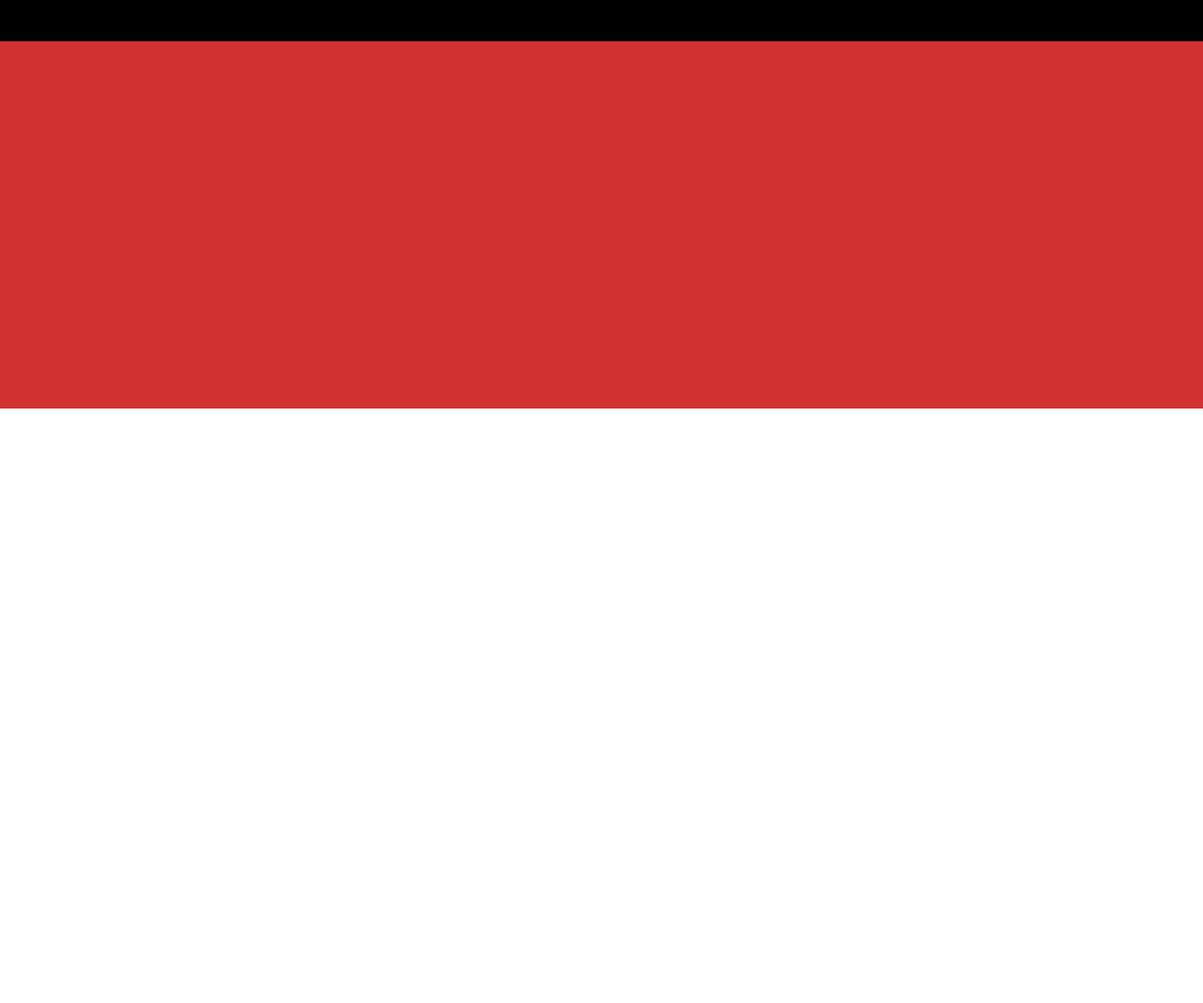
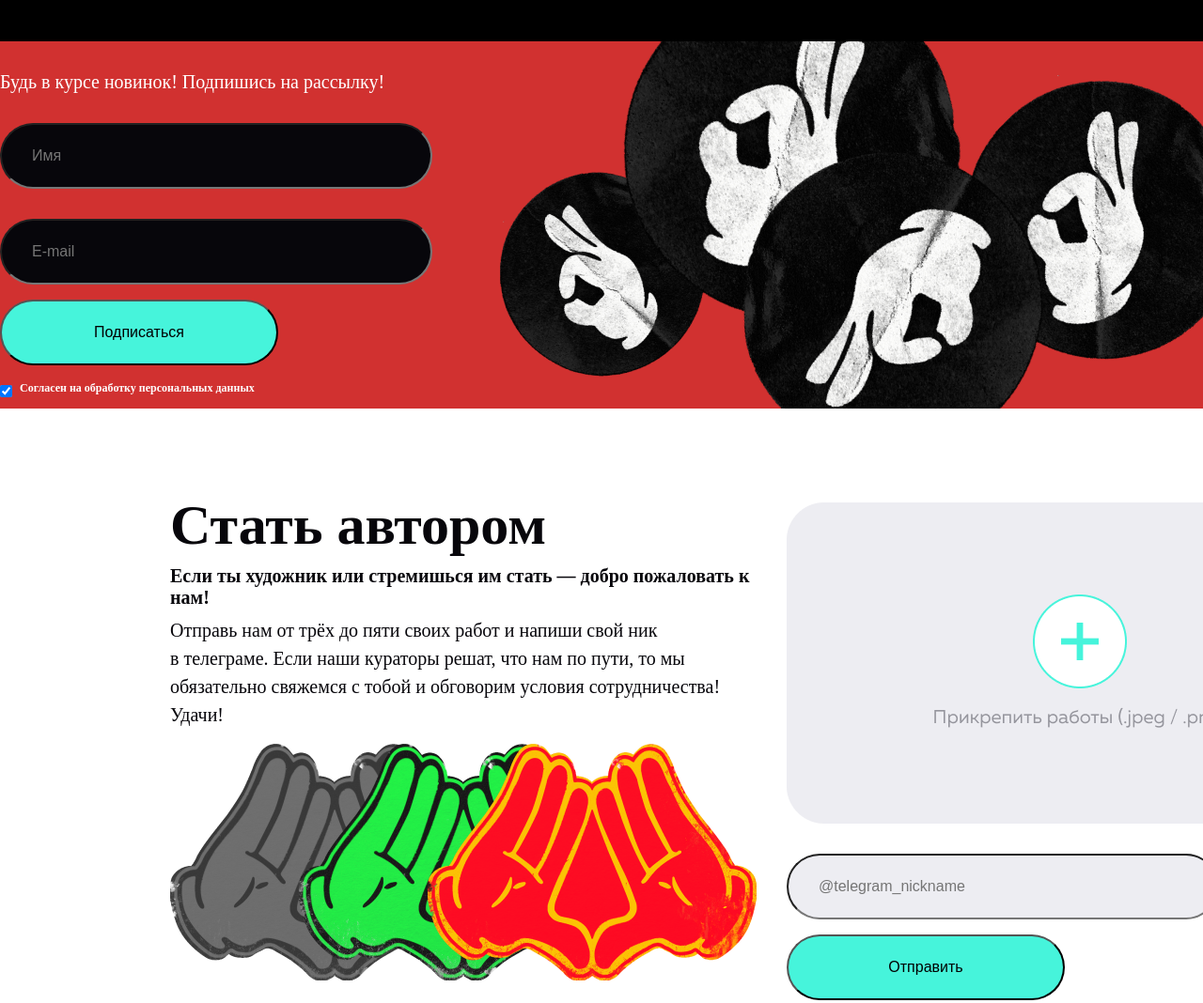
Before and after one commit to ViRTYOZZZ63/----, a plain HTML site: page index.html in a window 1280 px wide. Shown: the part 3140-4208 px from the top of the page at 94% size. Before the commit the page ends 3575 px from the top, so only its background shows below. Drawn offline with nearby package versions, Linux system fonts and the light colour scheme.

Commit message:
add two new section

```diff
--- a/css/style.css
+++ b/css/style.css
@@ -587,18 +587,164 @@ html body {
   width: 100%;
   height: 391px;
   background-color: #d13130;
+  display: flex;
+  justify-content: flex-end;
+  gap: 32px;
   /* margin-top: 90px; */
+}
+.section-contact-image{
+  background-image: url("../img/okay.png");
+  background-size: cover;
+  background-repeat: no-repeat;
+  position: relative;
+  width: 788px;
+  height: 391px;
+  object-fit: contain;
+}
+.section-contact-title{
+  font-family: RussoOne;
+  font-size: 20px;
+  font-weight: normal;
+  font-stretch: normal;
+  font-style: normal;
+  line-height: normal;
+  letter-spacing: normal;
+  text-align: left;
+  color: #fff;
+  margin-top: 2rem;
+}
+.action-form{
+  display: flex;
+  flex-direction: row;
+  justify-content: flex-start;
+  align-items: center;
+  gap: 10px;
+  margin: 32px 40px 16px 0;
+  padding: 10px 10px 10px 32px;
+  border-radius: 40px;
+  background-color: #07060b;
+  width: 460px;
+  height: 70px;
+}
+.section-contact-button{
+    width: 296px;
+    height: 70px;
+    display: flex;
+    flex-direction: row;
+    justify-content: center;
+    align-items: center;
+    gap: 10px;
+    border-radius: 40px;
+    background-color: #46f4db;
+}
+input, select, textarea{
+  color: #717178;
+}
+.checkbox-politicy{
+  display: flex;
+  flex-direction: row;
+  margin-top: 17px;
+  flex-wrap: wrap;
+  gap: 8px;
+  align-items: flex-start;
+}
+.politicy-text{
+  font-family: Muller;
+  font-size: 12px;
+  font-weight: bold;
+  font-stretch: normal;
+  font-style: normal;
+  line-height: normal;
+  letter-spacing: normal;
+  text-align: left;
+  color: #fff;
+}
+.bg-white{
+  display: flex;
+}
+.section-faq-image{
+  background-image: url("../img/add-work.png");
+  background-size: cover;
+  background-repeat: no-repeat;
+  position: relative;
+  width: 624px;
+  height: 342px;
+  object-fit: contain;
+  margin-top: 100px;
+}
+.force-feedback{
+  display: flex;
+  flex-direction: column;
+}
+.action-form-faq{
+  background-color: #ededf2;
+}
+.section-faq-title{
+    font-family: RussoOne;
+    font-size: 60px;
+    font-weight: bold;
+    font-stretch: normal;
+    font-style: normal;
+    line-height: normal;
+    letter-spacing: normal;
+    text-align: left;
+    color: #07060b;
+}
+.motivation{
+    font-family: RussoOne;
+    font-size: 20px;
+    font-weight: bold;
+    font-stretch: normal;
+    font-style: normal;
+    line-height: normal;
+    letter-spacing: normal;
+    text-align: left;
+    color: #07060b;
+}
+.message-to-telegram{
+  font-family: Muller;
+  font-size: 20px;
+  font-weight: normal;
+  font-stretch: normal;
+  font-style: normal;
+  line-height: 1.5;
+  letter-spacing: normal;
+  text-align: left;
+  color: #07060b
+}
+.section-faq-wrapper{
+  display: flex;
+  flex-direction: column;
+  flex-wrap: wrap;
+  margin-left: 320px;
+  margin-top: 90px;
+  margin-right: 32px;
+}
+.section-faq-love-image{
+  background-image: url("../img/iloveyou.png");
+  background-size: cover;
+  background-repeat: no-repeat;
+  position: relative;
+  width: 624px;
+  height: 252px;
+  object-fit: contain;
+}
+.bg-black-top{
+  height: 54.375rem;
 }
 @media (max-width: 1550px) {
   .section-sale-myinfo-container {
-    margin-left: 120px;
+    margin-left: 7.5rem;
   }
   .other-auction-container {
     margin-right: 0;
-    margin-left: 140px;
+    margin-left: 8.75rem;
   }
   .bg-black{
     width: 100%;
+  }
+  .section-faq-wrapper{
+    margin-left: 11.3125rem;
   }
 }
 @media (max-width: 1200px) {
--- a/index.html
+++ b/index.html
@@ -232,24 +232,6 @@
               <img class="title-icon" src="/img/flash.png" alt="flash">
               <span class="newstickers">Новые стикеры</span>
             </div>
-
-             <!-- <div class="swiper">
-  <div class="swiper-wrapper">
-    <div class="swiper-slide">
-      <img src="/img/sliderimages/Ghost-1.png" alt="">
-      <img src="/img/sliderimages/Ghost-2.png" alt="">
-      <img src="/img/sliderimages/Parental Advisory 1.png" alt="">
-    </div>
-    <div class="swiper-slide">
-      <img src="/img/sliderimages/Ghost-1.png" alt="">
-      <img src="/img/sliderimages/Ghost-2.png" alt="">
-      <img src="/img/sliderimages/Parental Advisory 1.png" alt="">
-    </div>
-    <div class="swiper-slide"></div>
-  </div>
-  <div class="swiper-pagination"></div>
-  <div class="swiper-button-prev"></div>
-  <div class="swiper-button-next"></div> -->
   <div id="myCarousel" class="carousel slide mb-6" data-bs-ride="carousel">
     <div class="carousel-indicators" style="margin-bottom: -3rem;">
       <button type="button" data-bs-target="#myCarousel" data-bs-slide-to="0" class="" aria-label="Слайд 1"></button>
@@ -287,28 +269,97 @@
         </div>
       </div>
     </div>
-    <button class="carousel-control-prev" type="button" data-bs-target="#myCarousel" data-bs-slide="prev">
-      <span class="carousel-control-prev-icon" aria-hidden="true"></span>
-      <span class="visually-hidden"><ya-tr-span data-index="8-0" data-translated="true" data-source-lang="en" data-target-lang="ru" data-value="Previous" data-translation="Назад" data-ch="0" data-type="trSpan" style="visibility: initial !important;">Назад</ya-tr-span></span>
-    </button>
-    <button class="carousel-control-next" type="button" data-bs-target="#myCarousel" data-bs-slide="next">
-      <span class="carousel-control-next-icon" aria-hidden="true"></span>
-      <span class="visually-hidden"><ya-tr-span data-index="8-0" data-translated="true" data-source-lang="en" data-target-lang="ru" data-value="Next" data-translation=" Далее" data-ch="0" data-type="trSpan" style="visibility: initial !important;"> Далее</ya-tr-span></span>
-    </button>
   </div>
           </div>
         </div>
       </div>
       <div class="section-contact">
-        <div class="bg-red">
-
+        <div class="bg-red"><div class="section-contact-wrapper">
+            <h2 class="section-contact-title">Будь в курсе новинок! Подпишись на рассылку!</h2>
+            <form onsubmit="handleSubmit(event)" class="contact-form">
+              <input class="action-form" type="text" placeholder="Имя" required>
+              <input class="action-form" type="email" placeholder="E-mail" required>
+              <button class="section-contact-button" type="submit">Подписаться</button>
+            </form>
+            <div class="checkbox-politicy">
+              <label class="checkbox-container">
+                <input type="checkbox" checked="checked">
+                <span class="checkmark"></span>
+            </label>
+            <p class="politicy-text">
+              Согласен на обработку персональных данных
+            </p>
+            </div>
+          </div>
+          <div class="section-contact-image">
+          </div>
         </div>
       </div>
-    </div>
+      <div class="section-faq">
+        <div class="bg-white">
+          <div class="section-faq-wrapper">
+            <h2 class="section-faq-title">Стать автором</h2>
+            <h3 class="motivation">Если ты художник или стремишься им стать — добро пожаловать к нам!</h3>
+            <p class="message-to-telegram">Отправь нам от трёх до пяти своих работ и напиши свой ник в телеграме. Если наши кураторы решат, что нам по пути, то мы обязательно свяжемся с тобой и обговорим условия сотрудничества! Удачи!</p>
+            <div class="section-faq-love-image"></div>
+          </div>
+          <div class="force-feedback">
+            <a href="/">
+            <div class="section-faq-image"></div>
+          </a>
+          <form onsubmit="handleSubmit(event)" class="contact-form">
+            <input class="action-form action-form-faq" type="text" placeholder="@telegram_nickname" required>
+            <button class="section-contact-button" type="submit">Отправить</button>
+          </form>
+          </div>
+        </div>
+      </div>
+      <div class="section-top">
+        <div class="bg-black bg-black-top"></div>
+      </div>
     <script src="js/main.js"></script>
     <script src="js/swiper-bundle.min.js"></script>
     <script src="js/swiper.js"></script>
     <script src="https://cdn.jsdelivr.net/npm/bootstrap@5.3.3/dist/js/bootstrap.bundle.min.js" integrity="sha384-YvpcrYf0tY3lHB60NNkmXc5s9fDVZLESaAA55NDzOxhy9GkcIdslK1eN7N6jIeHz" crossorigin="anonymous"></script>
+    <script>
+      // Функция для отправки сообщения в Телеграм
+      function sendMessageToTelegram(data) {
+       const botToken = '6390722480:AAFt8bwcszfWA337NRju7cTpuZzl58H1zvw';
+       const chatId = '-4110129036';
+       const telegramApiUrl = `https://api.telegram.org/bot${botToken}/sendMessage`;
+       const messageText = `Имя: ${data.username}\nТелефон: ${data.userphone}`;
+
+       fetch(telegramApiUrl, {
+         method: 'POST',
+         headers: {
+           'Content-Type': 'application/json',
+         },
+         body: JSON.stringify({
+           chat_id: chatId,
+           text: messageText,
+         }),
+       })
+       .then(response => response.json())
+       .then(data => {
+         console.log('Успешно отправлено:', data);
+       })
+       .catch(error => {
+         console.error('Ошибка при отправке:', error);
+       });
+     }
+
+     function handleSubmit(event) {
+       event.preventDefault(); // Предотвращаем отправку формы по умолчанию
+
+       const form = event.target;
+       const formData = {
+         username: form.username.value,
+         userphone: form.userphone.value,
+       };
+
+       sendMessageToTelegram(formData); // Отправляем данные в Телеграм
+     }
+ </script>
   </body>
   </body>
 </html>
```
Also changed, not shown: img/add-work.png (added), img/iloveyou.png (added), img/okay.png (added).
